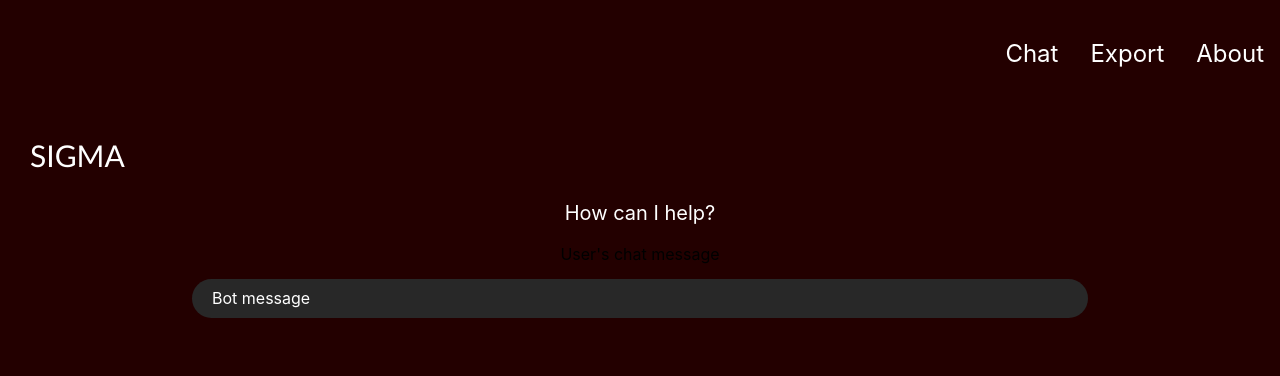
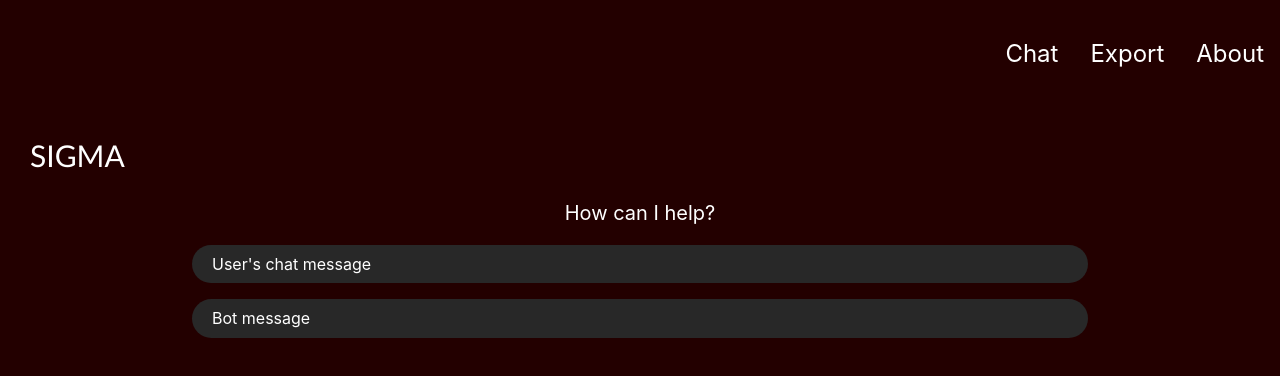
Before and after one commit to tahmid-saj/chat-sigma, a React (Create React App) app in the folder sigma/: page / in a window 1280 px wide. Shown: the top 376 px of the page. Built offline with nearby package versions, Linux system fonts and the light colour scheme.

Commit message:
Adding user msg

```diff
--- /dev/null
+++ b/sigma/src/components/chat/UserMessage/UserMessage.css
@@ -0,0 +1,12 @@
+.userMessageBox {
+  border-radius: 20px;
+  background-color:#282828;
+  background-size:16px 16px;
+  margin: auto;
+  width: 70%;
+}
+
+.userMessage {
+  text-align: left;
+  padding: 10px 20px 10px 20px;
+}
--- a/sigma/src/components/chat/UserMessage/UserMessage.js
+++ b/sigma/src/components/chat/UserMessage/UserMessage.js
@@ -1,9 +1,11 @@
 import React, { Component } from "react";
+
+import "./UserMessage.css";
 
 const UserMessage = () => {
   return (
-    <div>
-      <p>User's chat message</p>
+    <div className="white f5 userMessageBox">
+      <p className="userMessage">User's chat message</p>
     </div>
   );
 };
```
